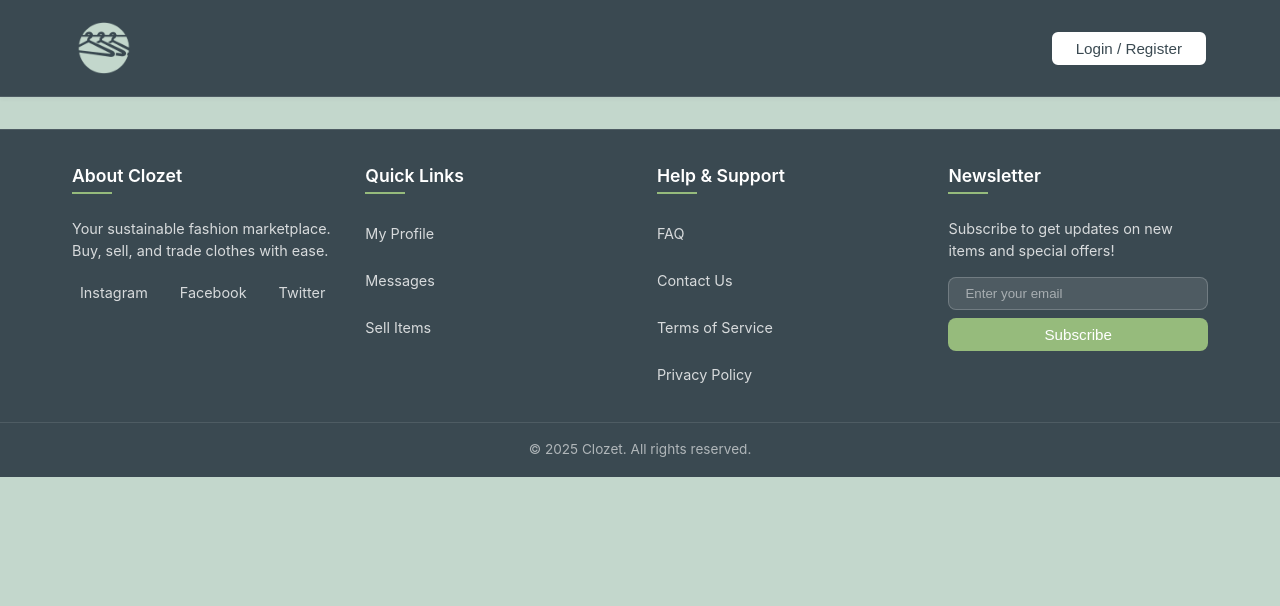
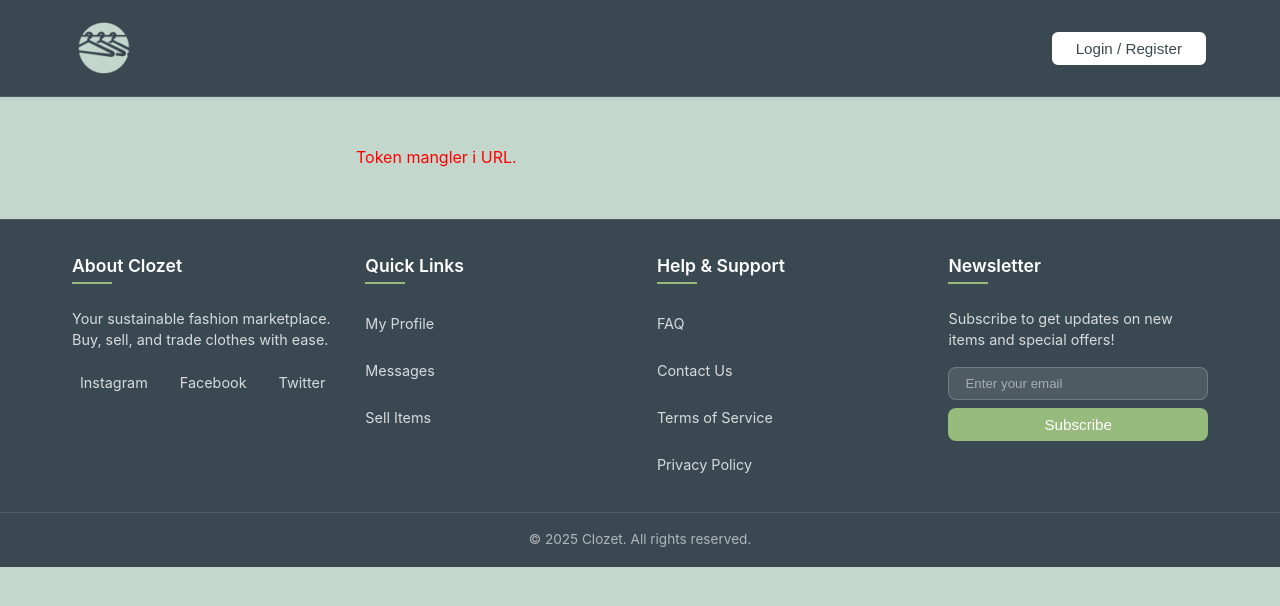
Before and after one commit to ntnu-blackandbrown/clozet, a Vue app in the folder frontend/: page /reset-password in a window 1280 px wide. Shown: the top 606 px of the page. Built offline with nearby package versions, Linux system fonts and the light colour scheme; no server answers.

Commit message:
correct verification of user forgot password

```diff
--- a/frontend/src/router/router.ts
+++ b/frontend/src/router/router.ts
@@ -14,6 +14,11 @@ const router = createRouter({
       path: '/websocket',
       name: 'websocket',
       component: () => import('@/views/WebSocket.vue'),
+    },
+    {
+      path: '/reset-password',
+      name: 'reset-password',
+      component: () => import('@/views/ResetPasswordVerifier.vue'),
     },
     {
       path: '/verify',
--- /dev/null
+++ b/frontend/src/views/ResetPasswordVerifier.vue
@@ -0,0 +1,54 @@
+<template>
+  <div class="token-verifier">
+  <p v-if="loading">Validerer token...</p>
+  <p v-if="error" class="error">{{ errorMessage }}</p>
+  </div>
+  </template>
+
+<script setup>
+  import { ref, onMounted } from 'vue'
+  import { useRoute, useRouter } from 'vue-router'
+  import axios from '@/api/axios'
+
+  const route = useRoute()
+  const router = useRouter()
+
+  const token = ref(route.query.token || '')
+  const loading = ref(false)
+  const error = ref(false)
+  const errorMessage = ref('')
+
+  onMounted(async () => {
+    if (!token.value) {
+      error.value = true
+      errorMessage.value = 'Token mangler i URL.'
+      return
+    }
+
+    loading.value = true
+    try {
+      console.log(token.value)
+      console.log('verifying token')
+      await axios.get(`${import.meta.env.VITE_API_BASE_URL}/api/auth/reset-password/validate?token=${token.value}`)
+      // Hvis OK → redirect til nytt passord-skjema med token
+      console.log('redirecting to reset password')
+      router.push('/forgot-password')
+    } catch (err) {
+      error.value = true
+      errorMessage.value = 'Token er ugyldig eller utløpt.'
+    } finally {
+      loading.value = false
+    }
+  })
+  </script>
+
+  <style scoped>
+  .token-verifier {
+    max-width: 600px;
+    margin: auto;
+    padding: 1rem;
+  }
+  .error {
+    color: red;
+  }
+  </style>
```
Also changed, not shown: 1 other file (tests, documents, lock files or other folders).
